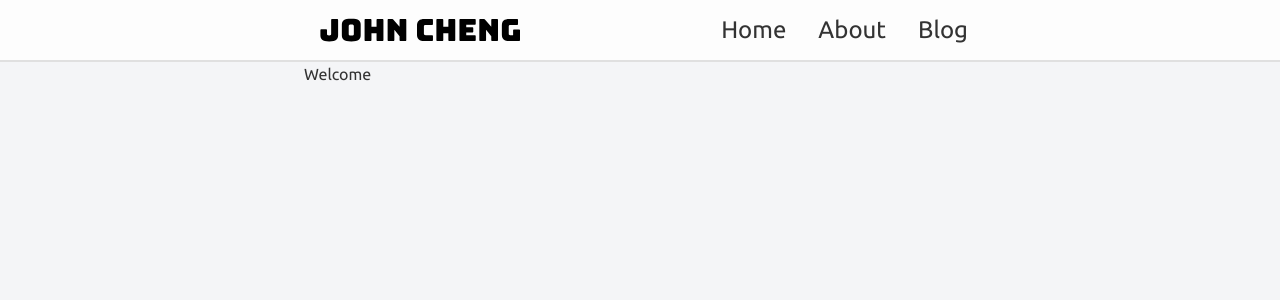
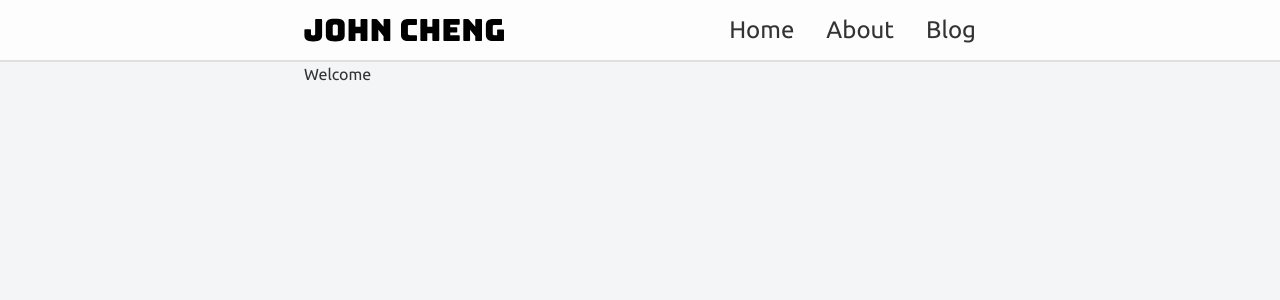
Before and after one commit to john-nhoj/johncheng, a Next.js app: page / in a window 1280 px wide. Shown: the top 300 px of the page. Built offline with nearby package versions, Linux system fonts and the light colour scheme.

Commit message:
Fix padding to have header items aligned with gutters

```diff
--- a/src/components/Header/Header.tsx
+++ b/src/components/Header/Header.tsx
@@ -42,12 +42,12 @@ export const Header = () => {
       <div
         className={classNames(
           'flex',
+          // The second `md:flex` is needed if user changes the viewport in responsive mode for example.
           'md:flex',
           'flex-1',
           'items-center',
           'flex-row',
           'justify-end',
-          'p-2',
           {
             hidden: !menuOpen,
           }
--- a/src/components/Link/LogoLink.tsx
+++ b/src/components/Link/LogoLink.tsx
@@ -7,7 +7,7 @@ import { Link, LinkProps } from 'components/Link/Link';
 // so it is actually interactive, responds to key events and these errors are false positives
 /* eslint-disable jsx-a11y/anchor-is-valid */
 export const LogoLink = (props: LinkProps) => (
-  <Link className={classNames('p-2', 'md:p-4')} {...props}>
+  <Link className={classNames('py-2', 'md:py-4')} {...props}>
     <Image src="/logo.svg" alt="Website logo" width={200} height={28} />
   </Link>
 );
```
